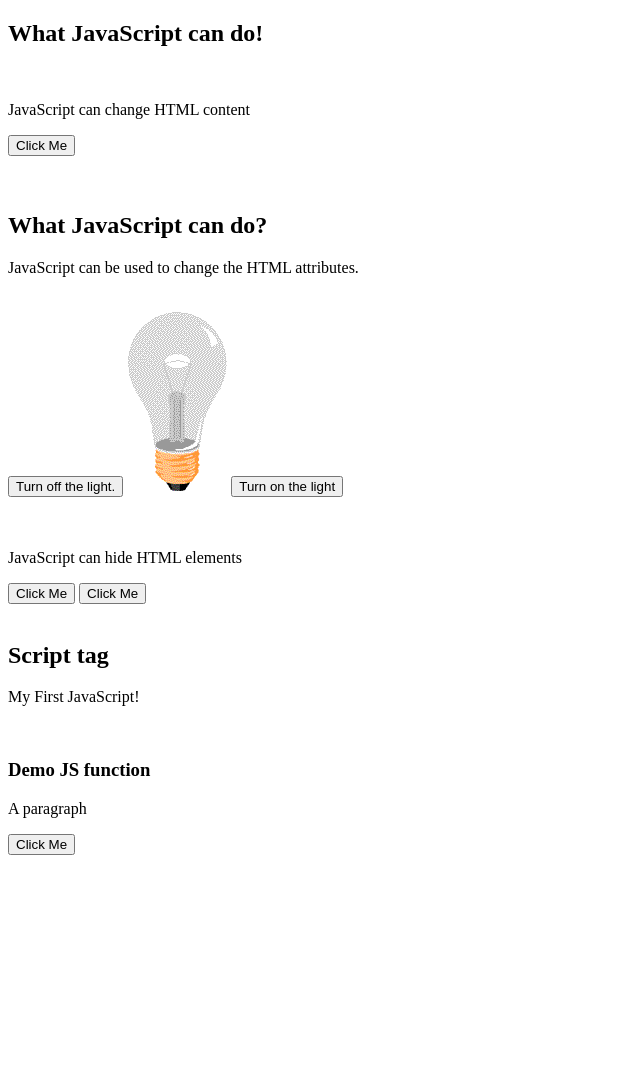
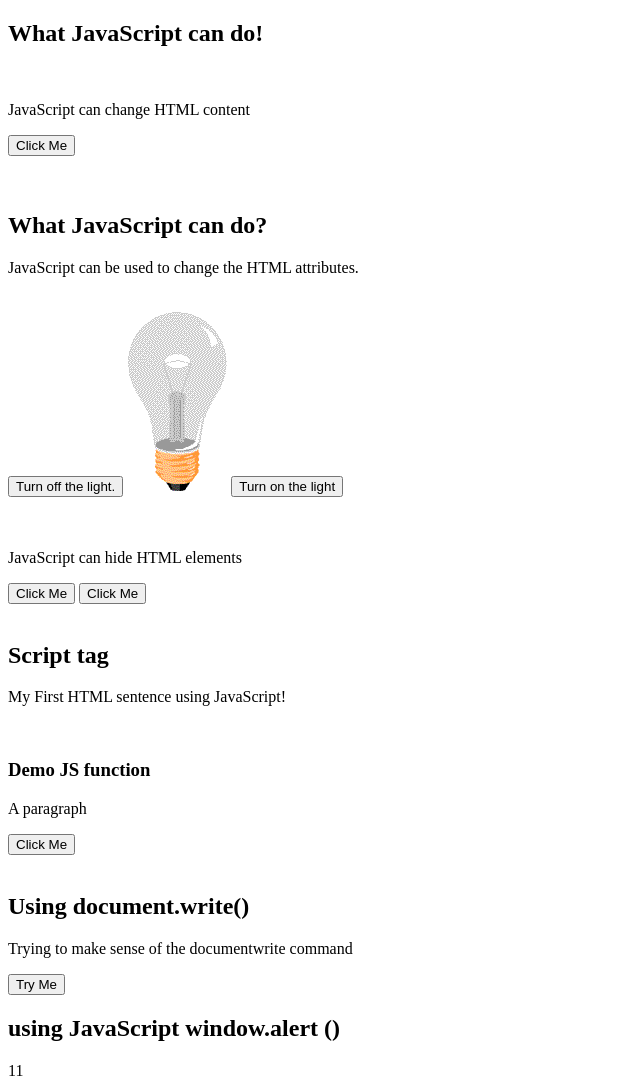
Before and after one commit to Ann-Barnshaw/JavaScript-Basics, a plain HTML site: page index.html in a window 1280 px wide. Shown: the whole page, without its empty margins (0-640 px from the left). Before the commit the page ends 863 px from the top, so only its background shows below. Drawn offline with Linux system fonts and the light colour scheme.

Commit message:
window.alert() and document.write()

```diff
--- a/index.html
+++ b/index.html
@@ -48,16 +48,33 @@
     <h3>Demo JS function</h3>
     <p id="demfunc">A paragraph</p>
     <button type="button" onclick= 'myfunction()'>Click Me</button>
+<br>
+<br>
+<h2>Using document.write()</h2>
+<p id="test"></p>
+<button type="button" onclick='document.write(10-8)'>Try Me</button>
+<br>
+<h2>using JavaScript window.alert ()</h2>
+
+
+
 
 
 <script>
-    document.getElementById ("demo") .innerHTML = "My First JavaScript!";
+    window.alert ("Click okay to proceed")
+</script>
+<script>
+    document.getElementById ("demo") .innerHTML = "My First HTML sentence using JavaScript!";
 </script>
 <script>
     function myfunction () {
         document.getElementById ("demfunc") .innerHTML = "Paragraph changed";
     }
 </script>
+<script>
+    document.getElementById ("test") .innerHTML = "Trying to make sense of the documentwrite command";
+    document.write (5+6);
+</script>
 </body>
 
 </html>
```
